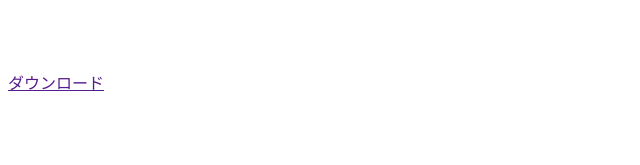
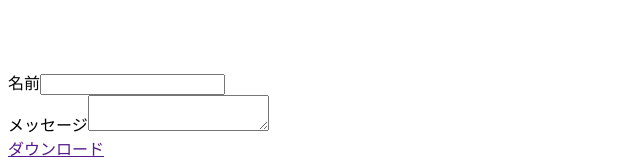
Before and after one commit to megaya/love_game_generator, a Vue app: page / in a window 1280 px wide. Shown: the part 754-919 px from the top of the page, without its empty margins (0-640 px from the left). Before the commit the page ends 856 px from the top, so only its background shows below. Built offline with nearby package versions, Linux system fonts and the light colour scheme.

Commit message:
modify: 名前の入力、テキストを改行に対応

```diff
--- a/src/App.vue
+++ b/src/App.vue
@@ -20,13 +20,22 @@
 				:img-style="{ 'width': '980px', 'height': '580px' }">
 				:cropmove="test"
 		</vue-cropper>
-    <button @click="cropImage" style="margin-right: 40px;">Crop</button>
+    <button @click="drawCanvas" style="margin-right: 40px;">Crop</button>
 
     <img src="./assets/message.png" style="display:none" ref="image1"></img>
 
     <h3>Canvas</h3>
     <div>
       <canvas id="canvas" class="img-canvas" width="980" height="580" ref="canvas"></canvas>
+    </div>
+
+    <div>
+      <div>
+        名前<input type="text" v-model="messageName" @keyup="drawCanvas"></input>
+      </div>
+      <div>
+        メッセージ<textarea v-model="messageText" @keyup="drawCanvas"></textarea>
+      </div>
     </div>
 
     <a href="" id="download_link" ref="downloadLink">ダウンロード</a>
@@ -42,6 +51,9 @@ export default {
   name: 'App',
   data: function() {
     return {
+      canvasContext: {},
+      messageName: "",
+      messageText: "",
       downloadLink: "",
       cropperOptions: {
         img: null,
@@ -72,10 +84,11 @@ export default {
 			};
 			reader.readAsDataURL(fileData);
     },
-    cropImage() {
+    drawCanvas() {
+      this.canvasContext = this.$refs.canvas.getContext('2d');
+      this.canvasContext.clearRect(0,0, this.canvasContext.canvas.width, this.canvasContext.canvas.height);
+
       var cropperData = this.$refs.cropper.getData();
-      console.log(cropperData);
-
       var data = {
         x: Math.round(cropperData.x),
         y: Math.round(cropperData.y),
@@ -85,7 +98,7 @@ export default {
         vectorY: 1
       };
 
-      this.$refs.canvas.getContext('2d').drawImage(
+      this.canvasContext.drawImage(
         this.$refs.cropper.$refs.img,
         data['x'],
         data['y'],
@@ -96,19 +109,44 @@ export default {
         data['vectorY'] * 580 //切り出される画像の縦幅
       );
 
-      this.$refs.canvas.getContext('2d').drawImage(
+      // メッセージウィンドウ
+      this.canvasContext.drawImage(
         this.$refs.image1,
         0,
         0,
-        1280,
-        204,
+        1280, //画像の横幅 TODO: あとで画像はすべてサイズを揃える
+        204, // 画像の縦幅
         0,380,//切り出されるCanvas内での座標指定
         980, //切り出される画像の横幅
         200 //切り出される画像の縦幅
       );
 
+      this.drawMessageText();
+      this.drawMessageName();
+
       this.$refs.downloadLink.href = this.$refs.canvas.toDataURL();
       this.$refs.downloadLink.download = 'sample.jpg';
+    },
+    drawMessageText: function() {
+      this.canvasContext.fillStyle = "black";
+      this.canvasContext.font = "40px Weltron Urban";
+
+      var fontSize = 40;
+      var lineHeight = 1.1618;
+      var height = 470;
+
+			for(var lines=this.messageText.split("\n"), i=0, l=lines.length; l>i; i++) {
+        var lineTextHeight = height;
+        if (i != 0) { lineTextHeight = height + (fontSize + lineHeight) * i; }
+
+				// 2行目以降の水平位置は行数とlineHeightを考慮する
+        this.canvasContext.fillText(lines[i], 30, lineTextHeight);
+			}
+    },
+    drawMessageName: function() {
+      this.canvasContext.fillStyle = "white";
+      this.canvasContext.font = "40px Weltron Urban";
+      this.canvasContext.fillText(this.messageName, 30, 420);
     },
   },
   components: { VueCropper },
```
